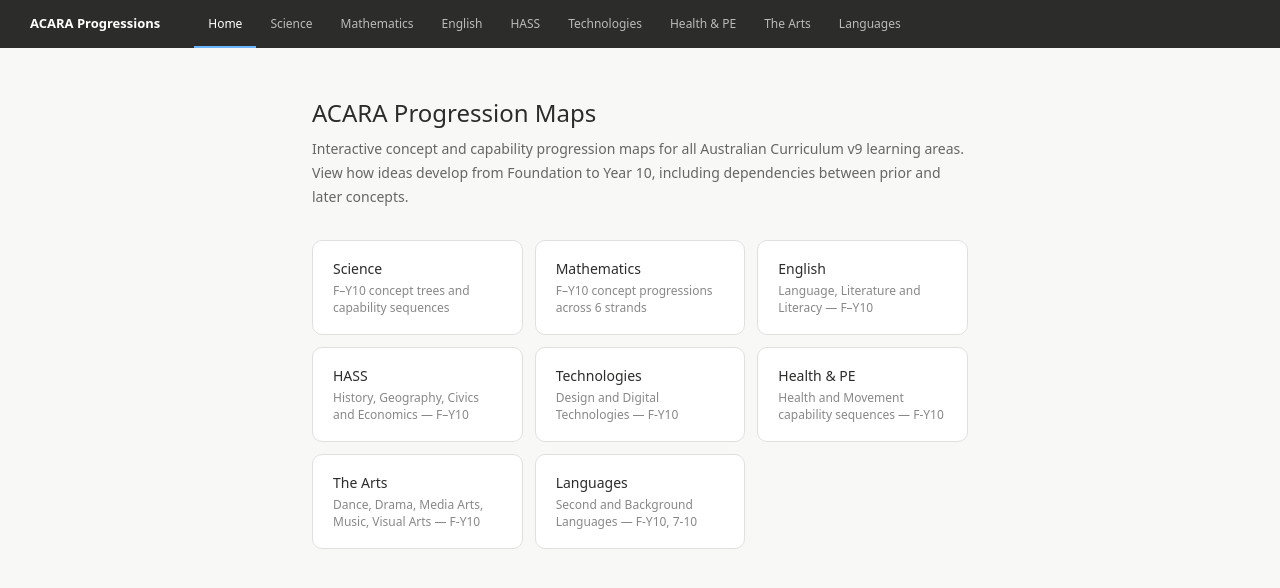
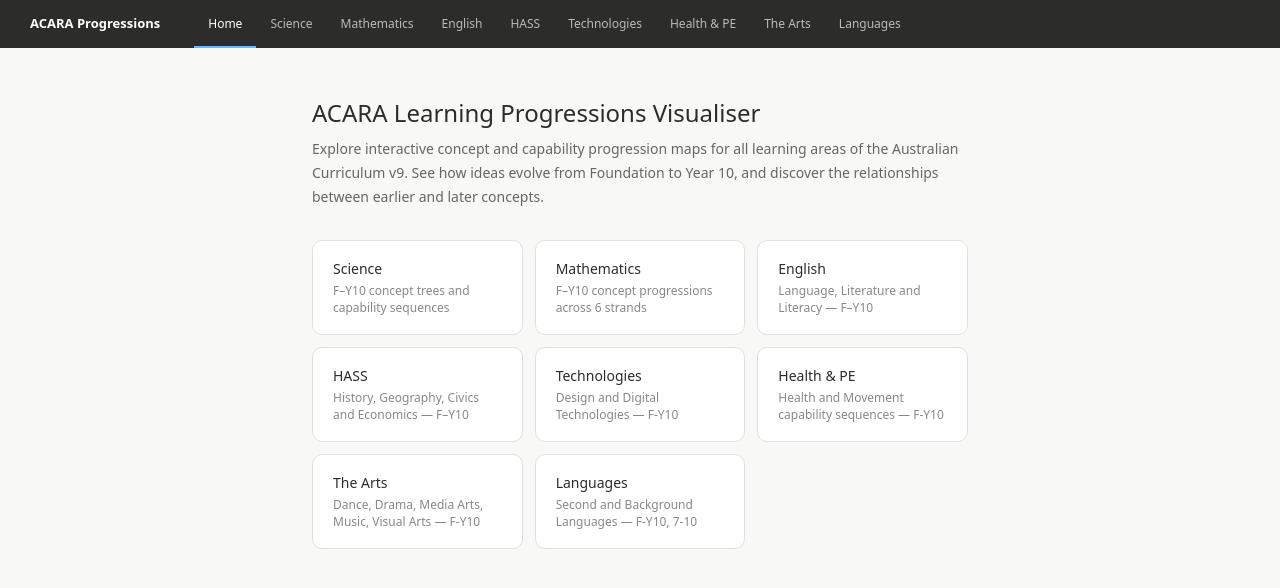
Before and after one commit to edu-matthew-pham/acara-progressions, a plain HTML site: page index.html in a window 1280 px wide. Drawn offline with Linux system fonts and the light colour scheme.

Commit message:
Better landing page description

```diff
--- a/index.html
+++ b/index.html
@@ -77,12 +77,10 @@
 <!-- Home -->
 <div class="page active" id="page-home">
   <div class="landing">
-    <h1>ACARA Progression Maps</h1>
-    <p>
-      Interactive concept and capability progression maps for all Australian Curriculum v9
-      learning areas. View how ideas develop from Foundation to Year 10, including
-      dependencies between prior and later concepts.
-    </p>
+<h1>ACARA Learning Progressions Visualiser</h1>
+<p>
+  Explore interactive concept and capability progression maps for all learning areas of the Australian Curriculum v9. See how ideas evolve from Foundation to Year 10, and discover the relationships between earlier and later concepts.
+</p>
     <div class="grid">
       <a class="card" href="#" onclick="showPage('science')">
         <div class="subject">Science</div>
```
